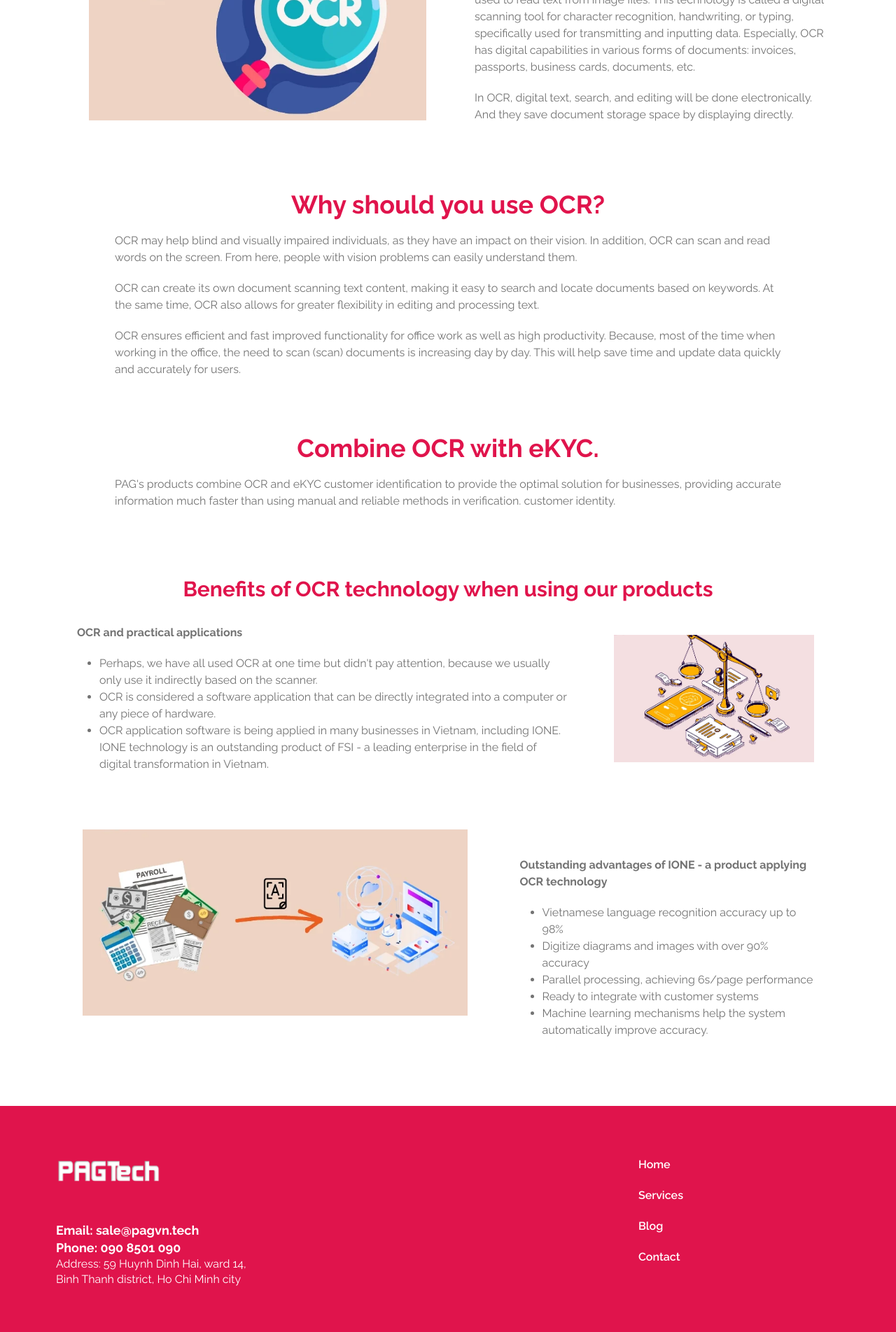
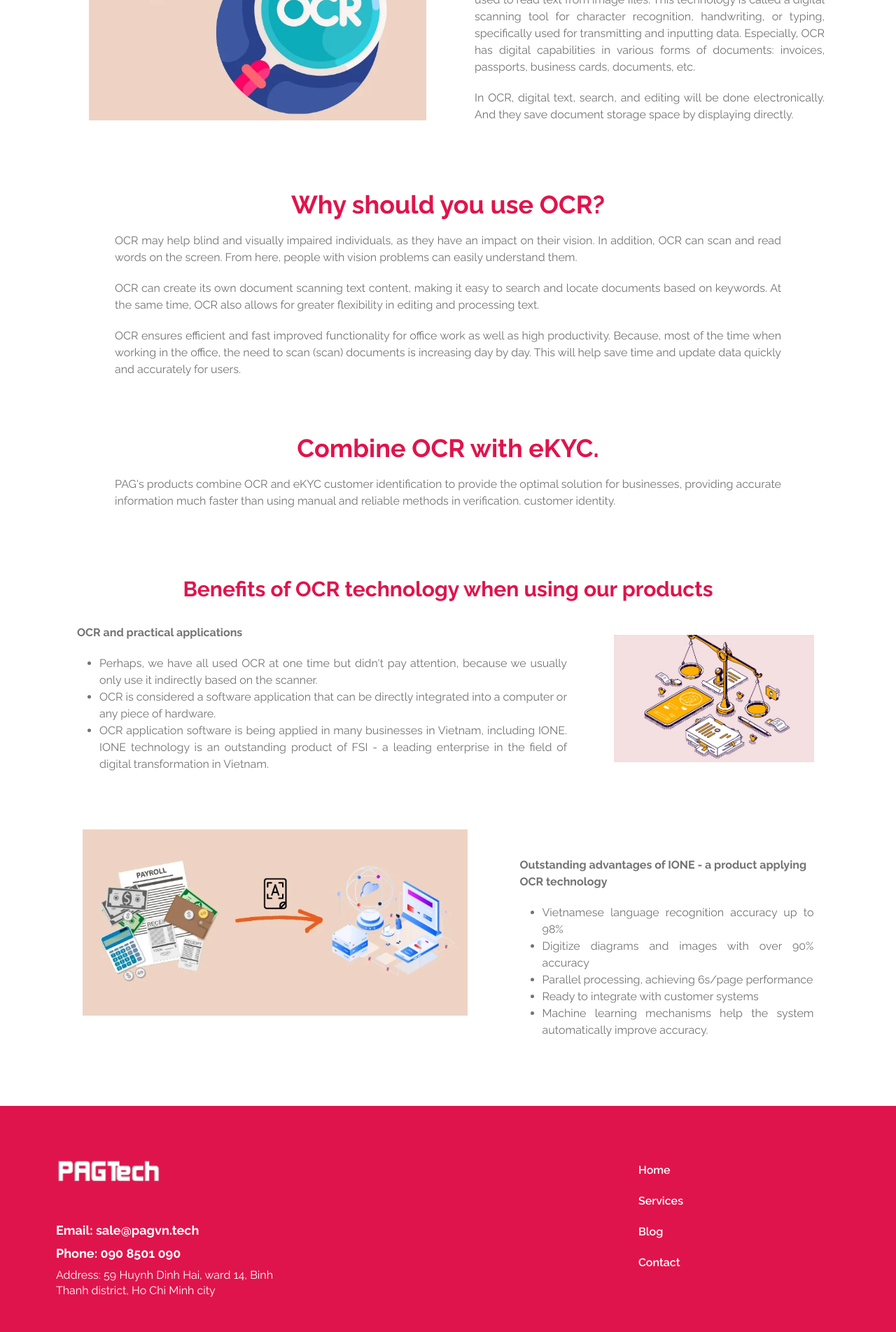
Before and after one commit to tientien1103/pag-website, a Next.js app: page /en/ocr-detail in a window 1280 px wide. Shown: the part 500-2403 px from the top of the page at 70% size. Built offline with nearby package versions, Linux system fonts and the light colour scheme.

Commit message:
fix ui bug

```diff
--- a/src/app/[lang]/callbot-detail/page.tsx
+++ b/src/app/[lang]/callbot-detail/page.tsx
@@ -30,10 +30,10 @@
             <h3 className="text-center text-xl font-bold text-primary md:text-start md:text-4xl">
               {page.callbot_detail.definition.title}
             </h3>
-            <p className="text-neutral-500">
+            <p className="text-justify text-neutral-500">
               {page.callbot_detail.definition.description}
             </p>
-            <p className="text-neutral-500">
+            <p className="text-justify text-neutral-500">
               {page.callbot_detail.definition.description2}
             </p>
           </div>
@@ -56,16 +56,16 @@
             <h3 className="text-center text-xl font-bold text-primary md:text-4xl">
               {page.callbot_detail.activities.question}
             </h3>
-            <p className="text-neutral-500">
+            <p className="text-justify text-neutral-500">
               {page.callbot_detail.activities.action1}
             </p>
-            <p className="text-neutral-500">
+            <p className="text-justify text-neutral-500">
               {page.callbot_detail.activities.action2}
             </p>
-            <p className="text-neutral-500">
+            <p className="text-justify text-neutral-500">
               {page.callbot_detail.activities.action3}
             </p>
-            <p className="text-neutral-500">
+            <p className="text-justify text-neutral-500">
               {page.callbot_detail.activities.action4}
             </p>
           </div>
@@ -92,10 +92,10 @@
                 {page.callbot_detail.benefit.item1.title}
               </h6>
               <ul className="ml-8 list-disc">
-                <li className="text-neutral-500">
+                <li className="text-justify text-neutral-500">
                   {page.callbot_detail.benefit.item1.benefit1}
                 </li>
-                <li className="text-neutral-500">
+                <li className="text-justify text-neutral-500">
                   {page.callbot_detail.benefit.item1.benefit2}
                 </li>
               </ul>
@@ -116,10 +116,10 @@
                 {page.callbot_detail.benefit.item2.title}
               </h6>
               <ul className="ml-8 list-disc">
-                <li className="text-neutral-500">
+                <li className="text-justify text-neutral-500">
                   {page.callbot_detail.benefit.item2.benefit1}
                 </li>
-                <li className="text-neutral-500">
+                <li className="text-justify text-neutral-500">
                   {page.callbot_detail.benefit.item2.benefit2}
                 </li>
               </ul>
--- a/src/app/[lang]/ocr-detail/page.tsx
+++ b/src/app/[lang]/ocr-detail/page.tsx
@@ -30,10 +30,10 @@
             <h3 className="text-center text-xl font-bold text-primary md:text-start md:text-4xl">
               {page.ocr_detail.definition.title}
             </h3>
-            <p className="text-neutral-500">
+            <p className="text-justify text-neutral-500">
               {page.ocr_detail.definition.description}
             </p>
-            <p className="text-neutral-500">
+            <p className="text-justify text-neutral-500">
               {page.ocr_detail.definition.description2}
             </p>
           </div>
@@ -56,16 +56,24 @@
             <h3 className="text-center text-xl font-bold text-primary md:text-4xl">
               {page.ocr_detail.why.question}
             </h3>
-            <p className="text-neutral-500">{page.ocr_detail.why.because1}</p>
-            <p className="text-neutral-500">{page.ocr_detail.why.because2}</p>
-            <p className="text-neutral-500">{page.ocr_detail.why.because3}</p>
+            <p className="text-justify text-neutral-500">
+              {page.ocr_detail.why.because1}
+            </p>
+            <p className="text-justify text-neutral-500">
+              {page.ocr_detail.why.because2}
+            </p>
+            <p className="text-justify text-neutral-500">
+              {page.ocr_detail.why.because3}
+            </p>
           </div>
 
           <div className="mx-5 mt-4 space-y-5 md:mt-0">
             <h3 className="text-center text-xl font-bold text-primary md:text-4xl">
               {page.ocr_detail.combine.title}
             </h3>
-            <p className="text-neutral-500">{page.ocr_detail.combine.detail}</p>
+            <p className="text-justify text-neutral-500">
+              {page.ocr_detail.combine.detail}
+            </p>
           </div>
         </div>
       </section>
@@ -90,13 +98,13 @@
                 {page.ocr_detail.benefit.item1.title}
               </h6>
               <ul className="ml-8 list-disc">
-                <li className="text-neutral-500">
+                <li className="text-justify text-neutral-500">
                   {page.ocr_detail.benefit.item1.benefit1}
                 </li>
-                <li className="text-neutral-500">
+                <li className="text-justify text-neutral-500">
                   {page.ocr_detail.benefit.item1.benefit2}
                 </li>
-                <li className="text-neutral-500">
+                <li className="text-justify text-neutral-500">
                   {page.ocr_detail.benefit.item1.benefit3}
                 </li>
               </ul>
@@ -117,19 +125,19 @@
                 {page.ocr_detail.benefit.item2.title}
               </h6>
               <ul className="ml-8 list-disc">
-                <li className="text-neutral-500">
+                <li className="text-justify text-neutral-500">
                   {page.ocr_detail.benefit.item2.benefit1}
                 </li>
-                <li className="text-neutral-500">
+                <li className="text-justify text-neutral-500">
                   {page.ocr_detail.benefit.item2.benefit2}
                 </li>
-                <li className="text-neutral-500">
+                <li className="text-justify text-neutral-500">
                   {page.ocr_detail.benefit.item2.benefit3}
                 </li>
-                <li className="text-neutral-500">
+                <li className="text-justify text-neutral-500">
                   {page.ocr_detail.benefit.item2.benefit4}
                 </li>
-                <li className="text-neutral-500">
+                <li className="text-justify text-neutral-500">
                   {page.ocr_detail.benefit.item2.benefit5}
                 </li>
               </ul>
--- a/src/components/common/CardBlog.tsx
+++ b/src/components/common/CardBlog.tsx
@@ -23,10 +23,12 @@
         alt=""
       />
       <div className="m-5 flex flex-col gap-2">
-        <h2 className="line-clamp-2 text-lg font-semibold text-primary lg:text-xl">
+        <h2 className="line-clamp-2 text-justify text-lg font-semibold text-primary lg:text-xl">
           {name}
         </h2>
-        <p className="text-darkGrey line-clamp-2 text-base">{excerpt}</p>
+        <p className="text-darkGrey line-clamp-2 text-justify text-base">
+          {excerpt}
+        </p>
       </div>
     </Link>
   );
--- a/src/components/home/Banner.tsx
+++ b/src/components/home/Banner.tsx
@@ -22,10 +22,10 @@
         className="mx-5 mt-10 flex flex-col justify-center gap-4 md:mx-24 md:mt-28 lg:mx-0"
         data-aos="fade-down-right"
       >
-        <h2 className="max-w-[500px] text-center text-4xl font-extrabold text-primary md:text-start md:text-6xl">
+        <h2 className="max-w-[510px] text-center text-4xl font-extrabold text-primary md:text-start md:text-6xl">
           {page.home.title}
         </h2>
-        <p className="w-full text-lg font-bold leading-6 text-secondary lg:max-w-[600px]">
+        <p className="w-full text-justify text-lg font-bold leading-6 text-secondary lg:max-w-[600px]">
           {page.home.description}
         </p>
         <Link href={`/${lang}/services`}>
--- a/src/components/home/ProductList.tsx
+++ b/src/components/home/ProductList.tsx
@@ -29,7 +29,7 @@
           <h3 className="text-3xl font-semibold text-primary">
             {page.home.services.item1.name}
           </h3>
-          <p className="text-base text-secondary">
+          <p className="text-justify text-base text-secondary">
             {page.home.services.item1.description}
           </p>
         </div>
@@ -37,7 +37,7 @@
           <h3 className="text-3xl font-semibold text-primary">
             {page.home.services.item2.name}
           </h3>
-          <p className="text-base text-secondary">
+          <p className="text-justify text-base text-secondary">
             {page.home.services.item2.description}
           </p>
         </div>
@@ -45,7 +45,7 @@
           <h3 className="text-3xl font-semibold text-primary">
             {page.home.services.item3.name}
           </h3>
-          <p className="text-base text-secondary">
+          <p className="text-justify text-base text-secondary">
             {page.home.services.item3.description}
           </p>
         </div>
--- a/src/components/layout/Footer/index.tsx
+++ b/src/components/layout/Footer/index.tsx
@@ -53,7 +53,7 @@
       <Container>
         <div className="flex flex-col-reverse items-start gap-4 md:w-[80%] md:flex-row md:items-center md:justify-between md:gap-7 md:py-10 lg:gap-36">
           <div className="flex flex-col gap-7 md:flex-row lg:gap-40">
-            <div className="w-full md:max-w-[300px]">
+            <div className="w-full md:max-w-[310px]">
               <Link href="/" className="-m-1.5 w-fit p-1.5">
                 <Logo
                   className="w-[90px] md:mb-6 md:w-[150px]"
@@ -62,13 +62,17 @@
                   height={46}
                 />
               </Link>
+              <div className="space-y-2">
                 <p className="text-lg font-bold leading-snug text-white">
                   {footer.mail}
                 </p>
                 <p className="text-lg font-bold leading-snug text-white">
                   {footer.phone}
                 </p>
-              <p className="leading-snug text-white">{footer.address}</p>
+                <p className="text-justify leading-snug text-white">
+                  {footer.address}
+                </p>
+              </div>
               {/* <div className="flex gap-4">
               {SOCIAL_ICONS.map((item) => (
                 <SocialIcon key={item.variant} {...item} />
--- a/src/components/services/Callbot.tsx
+++ b/src/components/services/Callbot.tsx
@@ -36,7 +36,10 @@
             {page.services.item2.name}
           </h3>
 
-          <p className="font-medium text-neutral-500" data-aos="fade-left">
+          <p
+            className="text-justify font-medium text-neutral-500"
+            data-aos="fade-left"
+          >
             {page.services.item2.description}
           </p>
           <div data-aos="fade-right">
--- a/src/components/services/Ekyc.tsx
+++ b/src/components/services/Ekyc.tsx
@@ -27,10 +27,10 @@
         </h3>
 
         <div data-aos="fade-left" className="space-y-5">
-          <p className="font-medium text-neutral-500">
+          <p className="text-justify font-medium text-neutral-500">
             {page.services.item1.description}
           </p>
-          <p className="font-medium text-neutral-500">
+          <p className="text-justify font-medium text-neutral-500">
             {page.services.item1.description2}
           </p>
         </div>
--- a/src/components/services/OCR.tsx
+++ b/src/components/services/OCR.tsx
@@ -24,10 +24,10 @@
         </h3>
 
         <div data-aos="fade-left" className="space-y-5">
-          <p className="font-medium text-neutral-500">
+          <p className="text-justify font-medium text-neutral-500">
             {page.services.item3.description}
           </p>
-          <p className="font-medium text-neutral-500">
+          <p className="text-justify font-medium text-neutral-500">
             {page.services.item3.description2}
           </p>
         </div>
--- a/src/dictionaries/vn.json
+++ b/src/dictionaries/vn.json
@@ -13,7 +13,7 @@
     },
     "home": {
       "title": "Vươn tới tương lai tài chính",
-      "description": "Pag Tech là đối tác của những tổ chức tài chính hàng đầu, chúng tôi luôn coi uy tín là nhiệm vụ hàng đầu thể hiện qua chất lượng dịch vụ sản phẩm và luôn cam kết với Qúy khách hàng, đối tác, nhà đầu tư là không ngừng đổi mới để tạo ra giá trị khác biệt trong công việc.",
+      "description": "Pag Tech là đối tác của những tổ chức tài chính hàng đầu, chúng tôi luôn coi uy tín là nhiệm vụ hàng đầu thể hiện qua chất lượng dịch vụ sản phẩm và luôn cam kết với quý khách hàng, đối tác, nhà đầu tư là không ngừng đổi mới để tạo ra giá trị khác biệt trong công việc.",
       "value": {
         "title": "Giá trị của chúng tôi",
         "value1": "Dịch vụ chuyên nghiệp",
```
Also changed, not shown: src/app/[lang]/ekyc-detail/page.tsx (+10 -11 lines). Lines whose indentation alone changed are shown as unchanged.
